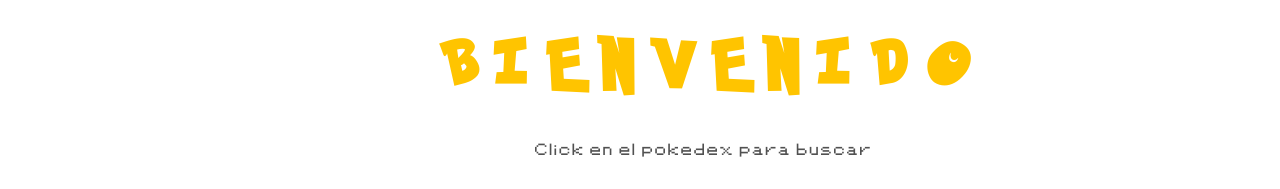
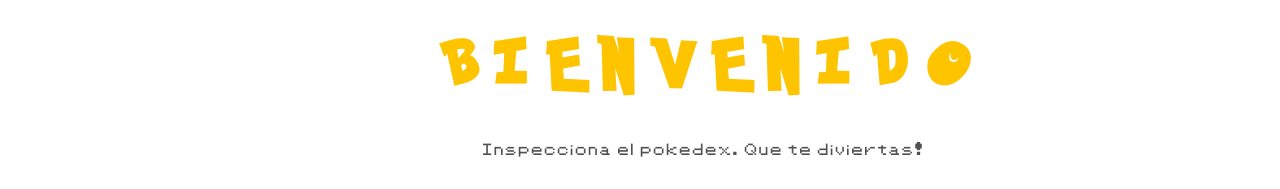
Before and after one commit to Xarenmi/pokedex_v0, a plain HTML site: page index.html in a window 1280 px wide. Shown: the top 189 px of the page. Drawn offline with Linux system fonts and the light colour scheme.

Commit message:
Index done

```diff
--- a/index.html
+++ b/index.html
@@ -16,7 +16,7 @@
     <div class="site-container">
         <header>
             <h1>B I E N V E N I D O</h1>
-            <p>Click en el pokedex para buscar</p>
+            <p>Inspecciona el pokedex. Que te diviertas!</p>
             <nav>
 
             </nav>
```
